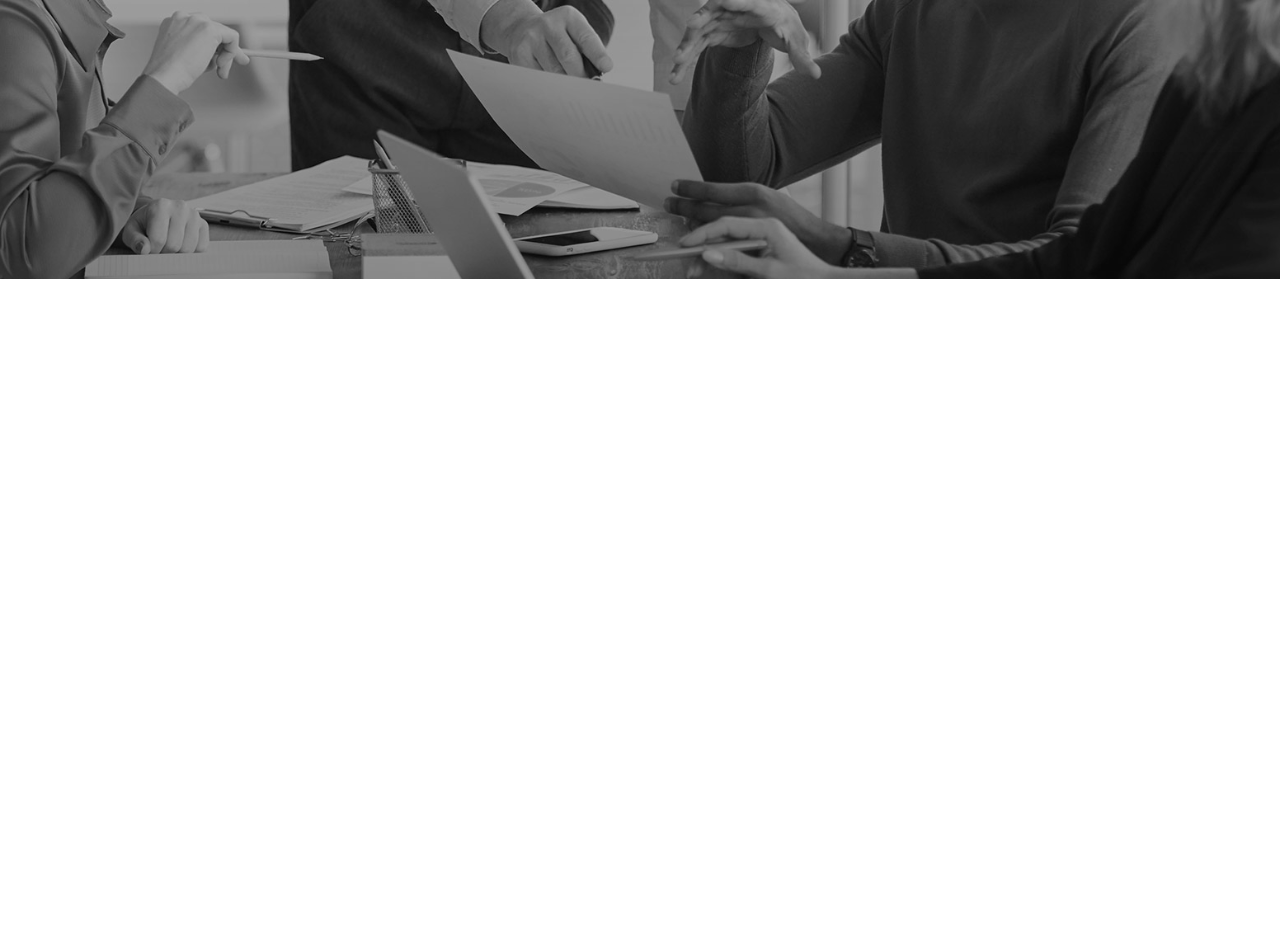
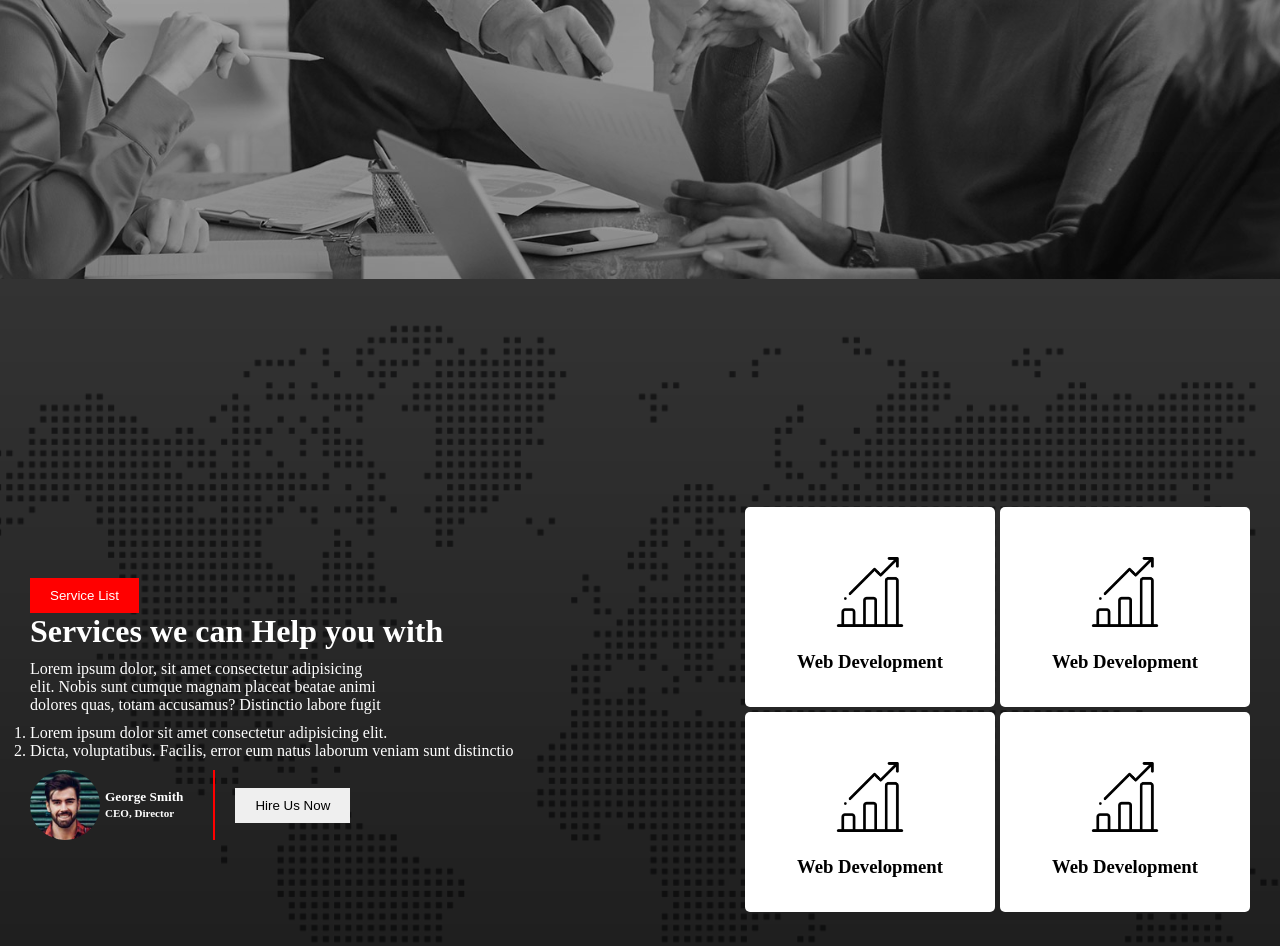
Before and after one commit to Maasuuum/digital-agency-site, a plain HTML site: page index.html in a window 1280 px wide. Shown: the part 590-1536 px from the top of the page. Before the commit the page ends 869 px from the top, so only its background shows below. Drawn offline with Linux system fonts and the light colour scheme.

Commit message:
main section added

```diff
--- a/index.html
+++ b/index.html
@@ -30,7 +30,52 @@
             </div>
         </div>
     </header>
-    <main></main>
+    <main>
+        <div class="service-container">
+            <div class="left-side-container">
+                <button class="btn btn-primary">Service List</button>
+                <h1>Services we can Help you with</h1>
+                <p class="service-description">
+                    Lorem ipsum dolor, sit amet consectetur adipisicing elit. Nobis sunt cumque magnam placeat beatae animi dolores quas, totam accusamus? Distinctio labore fugit
+                </p>
+                <ol>
+                    <li>Lorem ipsum dolor sit amet consectetur adipisicing elit.</li>
+                    <li>Dicta, voluptatibus. Facilis, error eum natus laborum veniam sunt distinctio</li>
+                </ol>
+                <div class="author-container">
+                    <div class="profile-container">
+                        <img class="author-img" src="styles/asset/image/author.jpg" alt="">
+                        <h5>George Smith <br><small>CEO, Director</small></h5>
+                    </div>
+                    <div class="author-button">
+                        <button class="btn">Hire Us Now</button>
+                    </div>
+                </div>
+            </div>
+            <div class="right-side-container">
+                <div class="first-two-box">
+                    <div class="box">
+                        <img class="icon" src="styles/asset/icons/bar-chart.png" alt="">
+                        <h3>Web Development</h3>
+                    </div>
+                    <div class="box">
+                        <img class="icon" src="styles/asset/icons/bar-chart.png" alt="">
+                        <h3>Web Development</h3>
+                    </div>
+                </div>
+                <div class="second-two-box">
+                    <div class="box">
+                        <img class="icon" src="styles/asset/icons/bar-chart.png" alt="">
+                        <h3>Web Development</h3>
+                    </div>
+                    <div class="box">
+                        <img class="icon" src="styles/asset/icons/bar-chart.png" alt="">
+                        <h3>Web Development</h3>
+                    </div>
+                </div>
+            </div>
+        </div>
+    </main>
     <footer></footer>
 </body>
 </html>
--- a/styles/styles.css
+++ b/styles/styles.css
@@ -53,3 +53,63 @@
     background-color: red;
     color: white;
 }
+
+/* main section style */
+.service-container{
+    height: 100vh;
+    background-image: url('../styles/asset/image/footer-bg.png'), linear-gradient(rgb(0, 0, 0, 0.8), rgb(0, 0, 0, 0.9));
+    background-blend-mode: overlay;
+    background-position: center;
+    background-repeat: no-repeat;
+    background-size: cover;
+    color: white;
+    display: flex;
+    align-items: center;
+    padding: 30px;
+}
+.icon{
+    width: 70px;
+    margin-bottom: 20px;
+}
+.box{
+    text-align: center;
+    width: 150px;
+    height: 100px;
+    padding: 50px;
+    background-color: white;
+    color: black;
+    border-radius: 5px;
+    /* box-shadow: 8px 8px 12px rgb(62, 213, 178) ; */
+}
+.service-description{
+    width: 50%;
+    margin-bottom: 10px;
+    margin-top: 10px;
+}
+.first-two-box{
+    display: flex;
+    gap: 5px;
+    margin-bottom: 5px;
+}
+.second-two-box{
+    display: flex;
+    gap: 5px;
+}
+.author-img{
+    width: 70px;
+    height: 70px;
+    border-radius: 35px;
+}
+.author-container{
+    display: flex;
+    gap: 20px;
+    align-items: center;
+    margin-top: 10px;
+}
+.profile-container{
+    display: flex;
+    align-items: center;
+    gap: 5px;
+    border-right: 2px solid red;
+    padding-right: 30px;
+}
```
